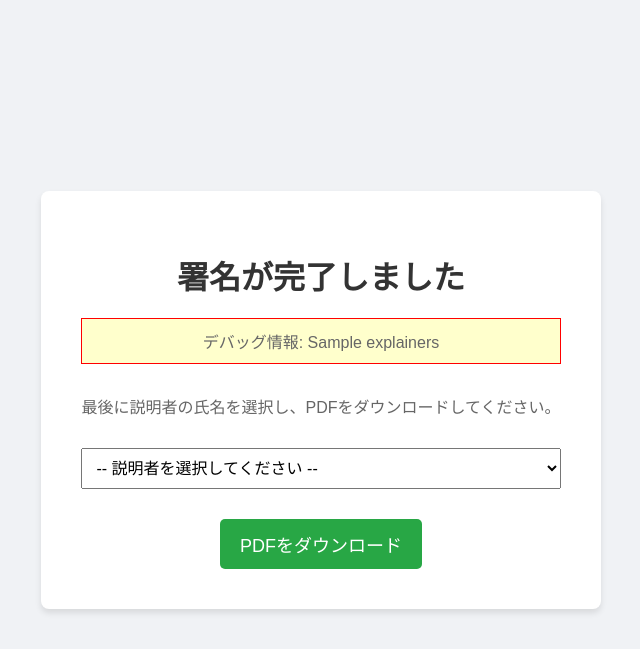
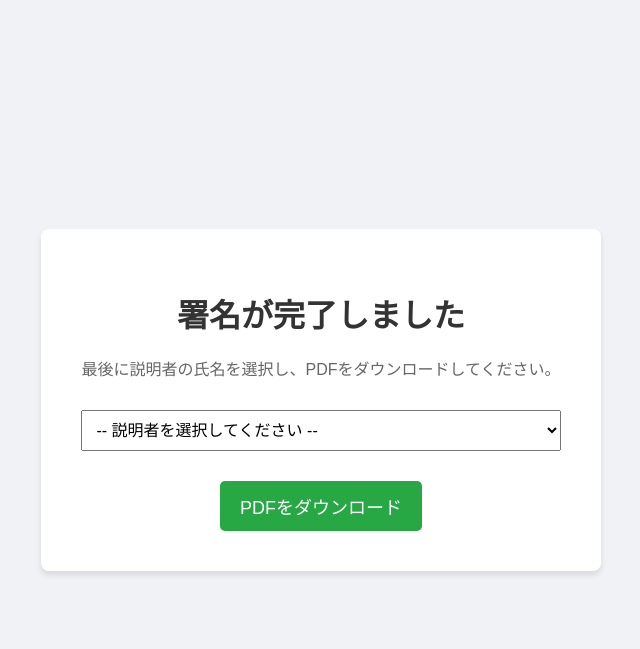
Before and after one commit to arifureoninoue-dev/signature-app, a Flask app: template templates/download.html in a window 1280 px wide. Shown: the top 649 px of the page, without its empty margins (319-959 px from the left). Run offline with Flask 3, Linux system fonts and the light colour scheme; the template is opened without the code that fills it: most values are stand-ins (such as "Sample title", 1, 10 or a date in 2020).

Commit message:
Add files via upload

```diff
--- a/templates/download.html
+++ b/templates/download.html
@@ -18,8 +18,6 @@
     <div class="container">
         <h1>署名が完了しました</h1>
 
-        <p style="background: #ffc; padding: 10px; border: 1px solid #f00;">デバッグ情報: {{ explainers }}</p>
-
         <p>最後に説明者の氏名を選択し、PDFをダウンロードしてください。</p>
 
         <form action="/generate-pdf" method="POST">
```
